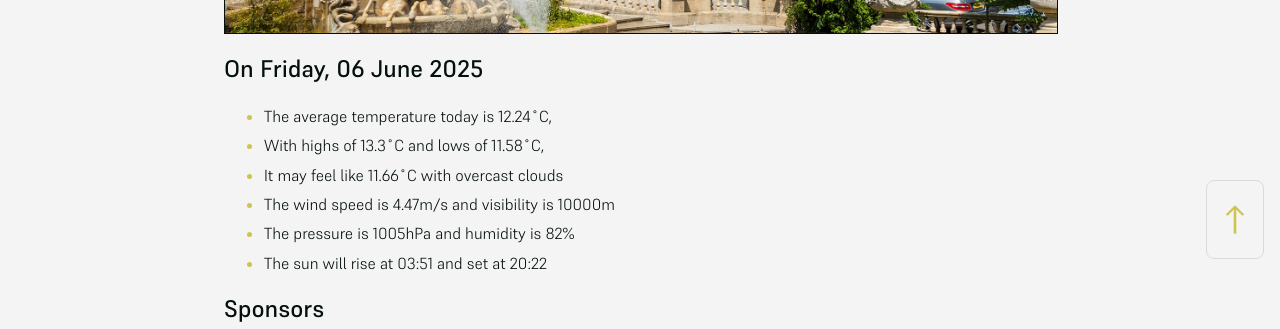
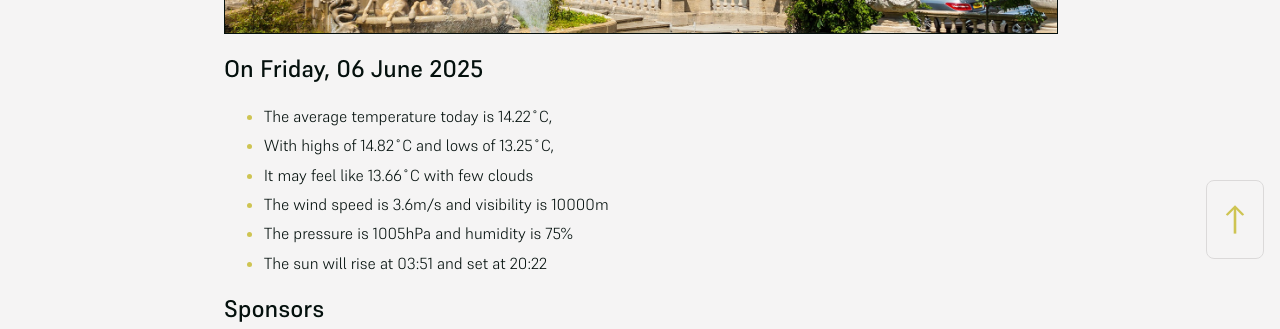
Before and after one commit to mat-0/cheltenham-open-data, a Jekyll site: the page built from index.md, in a window 1280 px wide. Shown: the part 625-954 px from the top of the page. Built offline with Jekyll 4.4.1, drawn with Linux system fonts in a browser that asks for light colours.

Commit message:
Updated 2025-06-06 07:57:49

```diff
--- a/index.md
+++ b/index.md
@@ -10,11 +10,11 @@ seo: Menu
 <!-- weather_marker starts -->
 ## On Friday, 06 June 2025
 
-- The average temperature today is 12.24˚C,
-- With highs of 13.3˚C and lows of 11.58˚C,
-- It may feel like 11.66˚C with overcast clouds
-- The wind speed is 4.47m/s and visibility is 10000m
-- The pressure is 1005hPa and humidity is 82%
+- The average temperature today is 14.22˚C,
+- With highs of 14.82˚C and lows of 13.25˚C,
+- It may feel like 13.66˚C with few clouds
+- The wind speed is 3.6m/s and visibility is 10000m
+- The pressure is 1005hPa and humidity is 75%
 - The sun will rise at 03:51 and set at 20:22
 
 <!-- weather_marker ends -->
```
Also changed, not shown: _data/flood.json (+4 -4 lines), _pages/news.md (+14 -14 lines).
